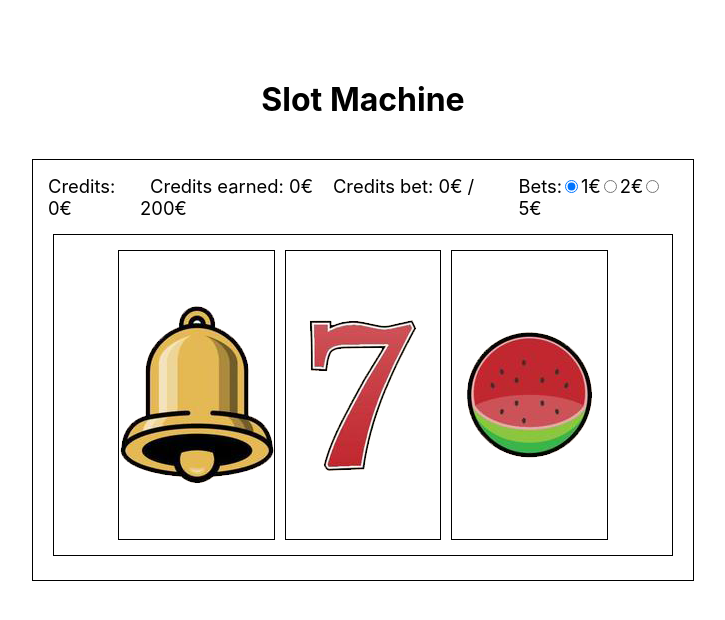
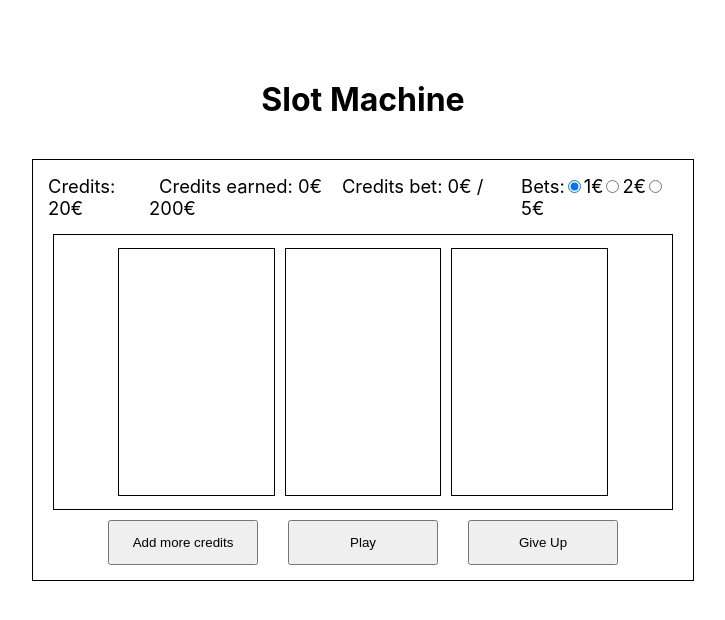
Before and after one commit to Paulofm-R/Slot_Machine, a React (Create React App) app in the folder versao2/: page / in a window 1280 px wide. Shown: the top 620 px of the page, without its empty margins (277-1002 px from the left). Built offline with nearby package versions, Linux system fonts and the light colour scheme.

Commit message:
AreaGame finalizada

```diff
--- a/versao2/src/App.js
+++ b/versao2/src/App.js
@@ -1,11 +1,21 @@
+import { useState } from 'react';
+
 import './App.css';
 import GameArea from './components/GameArea/GameArea.js'
+import AddCredits from './components/AddCredits/AddCredits.js'
 
-function App() {
+const App = () => {
+  const [isAddCredits, setAddCredits] = useState(false);
+
+  const addMoreCredits = () => {
+    setAddCredits(true);
+  }
+
   return (
     <div className="App">
       <h1>Slot Machine</h1>
-      <GameArea/>
+      <GameArea addMoreCredits={addMoreCredits}/>
+      {isAddCredits && <AddCredits/>}
     </div>
   );
 }
--- /dev/null
+++ b/versao2/src/components/AddCredits/AddCredits.js
@@ -0,0 +1,9 @@
+import React from 'react'
+
+const AddCredits = () => {
+  return (
+    <div>AddCredits</div>
+  )
+}
+
+export default AddCredits
--- a/versao2/src/components/GameArea/GameArea.css
+++ b/versao2/src/components/GameArea/GameArea.css
@@ -46,3 +46,14 @@ input[name="bet"] {
     justify-content: center;
     align-items: center;
 }
+
+#gameAreaBottom {
+    margin-bottom: 5px;
+    text-align: center;
+}
+
+#gameAreaBottom>button {
+    width: 150px;
+    height: 45px;
+    margin: 0px 15px;
+}
--- a/versao2/src/components/GameArea/GameArea.js
+++ b/versao2/src/components/GameArea/GameArea.js
@@ -1,19 +1,77 @@
 import React from 'react'
+import {useState, useRef } from 'react'
+
+// CSS
 import './GameArea.css';
 
 // Components
 import GameAreaTop from "./GameAreaTop.js"
 import GameAreaMid from "./GameAreaMid.js"
+import GameAreaBottom from "./GameAreaBottom.js"
 
-const GameArea = () => {
-  const numbers = [0, 7, 2];
+const GameArea = ({addMoreCredits}) => {
+  const [numbers, setNumbers] = useState([]);
+  const [playerCredits, setPlayerCredits] = useState(20);
+  const [creditsEarned, setCreditsEarned] = useState(0);
+  const [creditsBetty, setCreditsBetty] = useState(0);
+  const [selectedBet, setSelectedBet] = useState(1)
+
+  const playGame = () => {
+    if (playerCredits < selectedBet) {
+      // vai fazer coisas
+    } else {
+      if (numbers.length > 0)
+      setNumbers([])
+
+      const newNumbers = []
+
+      for (let i = 0; i < 3; i++) {
+          const num = Math.floor(Math.random() * 10);
+          newNumbers.push(num)
+      }
+
+      setNumbers(newNumbers)
+
+      const countSevens = newNumbers.filter(num => num === 7).length;
+      let  currentPlayerCredits = playerCredits
+      console.log(currentPlayerCredits);
+
+      switch (countSevens) {
+          case 0:
+              currentPlayerCredits -= selectedBet;
+              break;
+          case 1:
+              currentPlayerCredits += (selectedBet * 2);
+              break;
+          case 2:
+              currentPlayerCredits += (selectedBet * 3);
+              break;
+          case 3:
+              currentPlayerCredits += (selectedBet * 10);
+              break;
+          default:
+              break;
+      }
+
+      setPlayerCredits(currentPlayerCredits);
+    }
+  }
+
+  const addCredits = () => {
+    addMoreCredits()
+  }
+
+  const giveUp = () => {
+
+  }
 
   return (
     <div id="gameArea">
-      <GameAreaTop />
+      <GameAreaTop selectedBet={setSelectedBet} props={{playerCredits, creditsEarned, creditsBetty}}/>
       <GameAreaMid numbers={numbers}/>
+      <GameAreaBottom onClickPlayBtn={playGame} onClickAddCreditsBtn={addCredits} onClickGiveUpBtn={giveUp}/>
     </div>
   )
 }
 
-export default GameArea
+export default GameArea;
--- /dev/null
+++ b/versao2/src/components/GameArea/GameAreaBottom.js
@@ -0,0 +1,13 @@
+import React from 'react'
+
+const GameAreaBottom = ({onClickPlayBtn, onClickAddCreditsBtn, onClickGiveUpBtn}) => {
+  return (
+    <div id="gameAreaBottom">
+        <button id="insertCredis" onClick={onClickAddCreditsBtn}>Add more credits</button>
+        <button id="play" onClick={onClickPlayBtn}>Play</button>
+        <button id="giveUp" onClick={onClickGiveUpBtn}>Give Up</button>
+    </div>
+  )
+}
+
+export default GameAreaBottom;
--- a/versao2/src/components/GameArea/GameAreaMid.js
+++ b/versao2/src/components/GameArea/GameAreaMid.js
@@ -26,22 +26,19 @@ const Imagens = {
   };
 
 const GameAreaMid = ({numbers}) => {
-    const renderImage = (number, timer) => {
-        console.log(timer);
-        setTimeout(() => {
-
-
-        }, timer)
-
+    const renderImage = (number) => {
+      if (number !== undefined) {
         const image = Imagens[number];
-        return <img src={image} alt={`Image ${number}`} />
+        return <img src={image} alt={`Image ${number}`} style={{ width: '80%', height: '80%' }}/>
+      }
+      return;
     }
 
   return (
     <div id='GameAreaMid'>
-        <div id="num1" className="numArea">{renderImage(numbers[0], 2000)}</div>
-        <div id="num2" className="numArea">{renderImage(numbers[1], 4000)}</div>
-        <div id="num3" className="numArea">{renderImage(numbers[2], 6000)}</div>
+        <div id="num1" className="numArea">{renderImage(numbers[0])}</div>
+        <div id="num2" className="numArea">{renderImage(numbers[1])}</div>
+        <div id="num3" className="numArea">{renderImage(numbers[2])}</div>
     </div>
   )
 }
--- a/versao2/src/components/GameArea/GameAreaTop.js
+++ b/versao2/src/components/GameArea/GameAreaTop.js
@@ -1,22 +1,29 @@
 import React from 'react'
 
-const GameAreaTop = () => {
+const GameAreaTop = ({props, selectedBet}) => {
+  const {playerCredits, creditsEarned, creditsBetty} = props
+
+  const handleBetChange = e => {
+    selectedBet(e.target.value);
+  }
+
+
   return (
     <div id="gameAreaTop">
         <div id="creditsInfo">
-                  Credits: 0€
+                  Credits: {playerCredits}€
         </div>
         <div id="playerInfo">
-          <span id="creditsEarned">Credits earned: 0€</span>
-          <span id="creditsBet">Credits bet: 0€ / 200€</span>
+          <span id="creditsEarned">Credits earned: {creditsEarned}€</span>
+          <span id="creditsBet">Credits bet: {creditsBetty}€ / 200€</span>
         </div>
         <div id="Bets">
             <span>Bets:</span>
-            <input type="radio" id="bet1" name="bet" value="1" defaultChecked  />
+            <input type="radio" id="bet1" name="bet" value="1" onChange={handleBetChange} defaultChecked  />
             <label htmlFor="bet1">1€</label>
-            <input type="radio" id="bet2" name="bet" value="2" />
+            <input type="radio" id="bet2" name="bet" value="2" onChange={handleBetChange} />
             <label htmlFor="bet2">2€</label>
-            <input type="radio" id="bet5" name="bet" value="5" />
+            <input type="radio" id="bet5" name="bet" value="5" onChange={handleBetChange} />
             <label htmlFor="bet3">5€</label>
         </div>
       </div>
```
